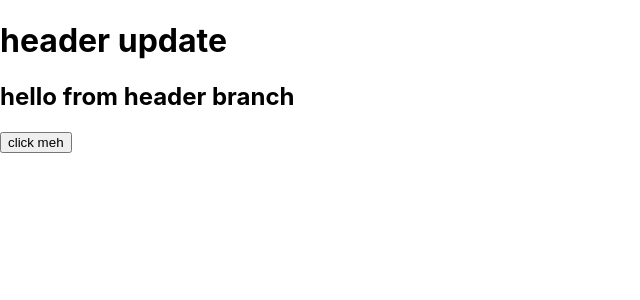
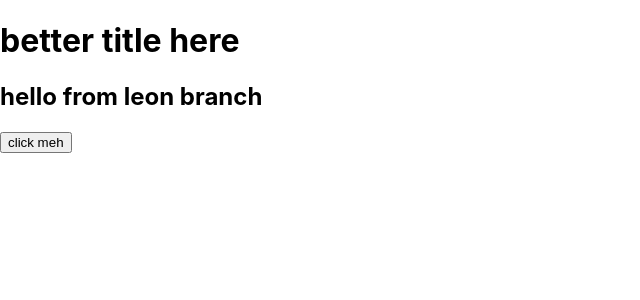
Before and after one commit to Fluffy-Lion/g-flow, a React (Create React App) app: page / in a window 1280 px wide. Shown: the top 300 px of the page, without its empty margins (0-640 px from the left). Built offline with nearby package versions, Linux system fonts and the light colour scheme.

Commit message:
from leon

```diff
--- a/src/App.js
+++ b/src/App.js
@@ -9,8 +9,8 @@ const App = () => {
 
   return (
     <div >
-      <h1>header update</h1>
-      <h2>hello from header branch</h2>
+      <h1>better title here</h1>
+      <h2>hello from leon branch</h2>
       <div>
         <button>click meh</button>
 
```
